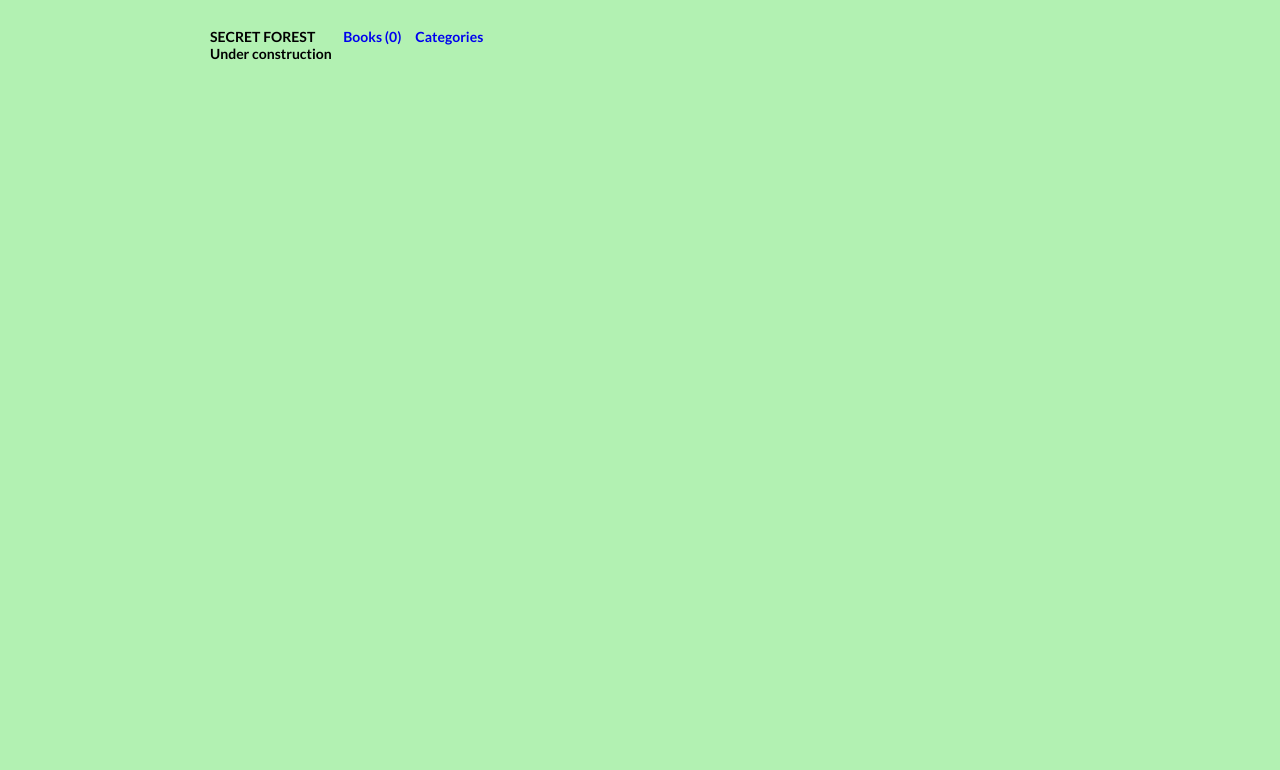
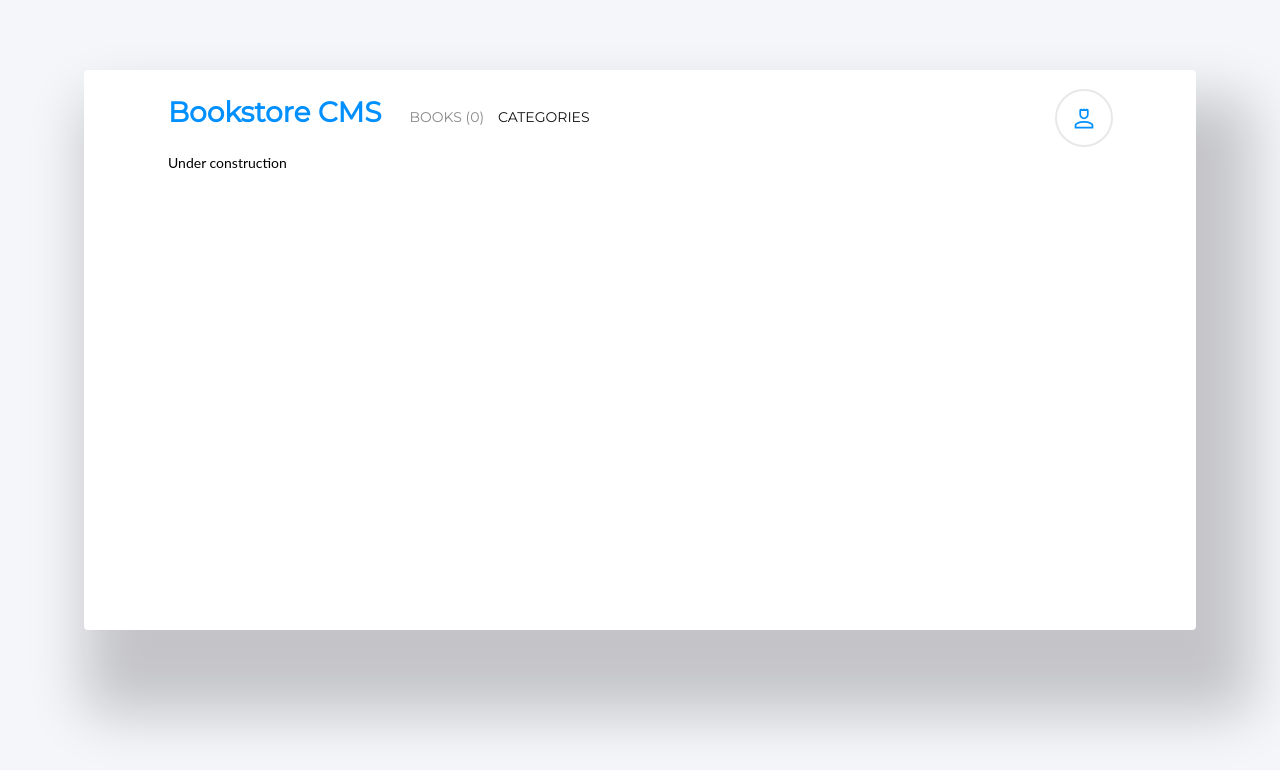
Before and after one commit to khanh-devos/rjs-bookstore-khanh, a React (Create React App) app: page /categories in a window 1280 px wide. Shown: the top 770 px of the page. Built offline with nearby package versions, Linux system fonts and the light colour scheme; no server answers.

Commit message:
Do styling the app following Zeplin project. - Adding react-circular-progressbar to build the middle column. - Integrate the delete button into the 'remove' button at the first column. - Leverage CSS to do the styling only.

```diff
--- a/package.json
+++ b/package.json
@@ -11,6 +11,7 @@
     "axios": "^1.4.0",
     "prop-types": "^15.8.1",
     "react": "^18.2.0",
+    "react-circular-progressbar": "^2.1.0",
     "react-dom": "^18.2.0",
     "react-redux": "^8.1.1",
     "react-router-dom": "^6.14.2",
--- a/src/App.css
+++ b/src/App.css
@@ -1,13 +1,20 @@
-@import url("https://fonts.googleapis.com/css?family=Lato:wght@500;700&display=swap");
-@import url("https://fonts.googleapis.com/css?family=Rajdhani:wght@500;700&display=swap");
+@import url("https://fonts.googleapis.com/css?family=Montserrat");
+@import url("https://fonts.googleapis.com/css?family=Roboto");
 
 :root {
-  --padding: 15em;
+  --padding: 5rem 6rem;
+  --headerHoriPadding: 6rem;
   --addNewBookForm: row;
 
+  @media screen and (max-width: 1000px) {
+    --padding: 1rem 2rem;
+    --headerHoriPadding: 2rem;
+  }
+
   @media screen and (max-width: 765px) {
-    --padding: 1em;
+    --padding: 1rem 1rem;
     --addNewBookForm: column;
+    --headerHoriPadding: 1rem;
   }
 }
 
@@ -20,55 +27,233 @@
 }
 
 body {
-  padding: 2em var(--padding);
-  background: rgb(178, 241, 178);
+  padding: var(--padding);
+  background: #f5f6fa;
+}
+
+.App {
+  box-shadow: 2rem 4rem 4rem 2rem rgba(0, 0, 0, 0.2);
+  border-radius: 4px;
+  background: #fff;
+  min-height: 40rem;
+  max-height: 70rem;
+  overflow: auto;
+  padding-bottom: 7rem;
 }
 
 .header {
+  position: relative;
+  height: 6rem;
+  padding: 1.8rem var(--headerHoriPadding);
   display: flex;
   flex-direction: row;
   justify-content: flex-start;
-  align-items: center;
+  align-items: baseline;
+}
+
+.header-h1 {
+  font-size: 2rem;
+  font-family: Montserrat, fantasy;
+  font-weight: bolder;
+  color: #0290ff;
 }
 
 .header-ul {
   display: flex;
   flex-direction: row;
-  gap: 1em;
+  gap: 1rem;
   list-style: none;
   margin-left: 2em;
 }
 
 .header-ul-link {
   text-decoration: none;
+  font-family: Montserrat, fantasy;
+  color: #121212;
+  font-size: 1rem;
+  opacity: 0.5;
+}
+
+.header-icon {
+  position: absolute;
+  top: 1.4rem;
+  right: var(--headerHoriPadding);
+  height: 4rem;
+  width: 4rem;
+  border-radius: 50%;
+  display: flex;
+  flex-direction: row;
+  justify-content: center;
+  align-items: center;
+  outline: auto #e8e8e8;
+}
+
+.books {
+  padding: 1rem var(--headerHoriPadding);
 }
 
 .book-li {
+  padding: 2rem 1.7rem;
   list-style: none;
-  display: flex;
-  flex-direction: row;
-  width: 20em;
-  justify-content: space-between;
+  display: grid;
+  grid-template-columns: 1fr 1.2fr;
   margin: 0.2em 0;
 }
 
-.book-title-h3 {
-  flex: 1;
+.book-li-part-2 {
+  display: grid;
+  grid-template-columns: 1fr 1fr;
+  justify-content: center;
+  gap: 3rem;
+  text-align: left;
+}
+
+.circular-progress {
+  width: 4rem;
+  height: 4rem;
+}
+
+.circular-running-container {
+  display: flex;
+  flex-direction: row;
+  align-items: center;
+  gap: 0.5rem;
+  margin-top: 0.7rem;
+}
+
+.percentage {
+  font-family: Montserrat, fantasy;
+  font-size: 2rem;
+  color: #121212;
+}
+
+.current-chapter {
+  opacity: 0.5;
+  font-family: Roboto, fantasy;
+  font-size: 0.813rem;
+  font-weight: 300;
+  color: #121212;
+}
+
+.chapter-number {
+  font-family: Roboto, fantasy;
+  font-size: 1rem;
+  font-weight: 300;
+  letter-spacing: -0.4px;
+  color: #121212;
+  margin-top: 0.2rem;
+  margin-bottom: 1rem;
 }
 
 .addnewbook {
   display: flex;
   flex-direction: var(--addNewBookForm);
-  gap: 0.2em;
+  gap: 2em;
   margin: 1em 0;
 }
 
 .anb-input {
-  width: 15em;
+  flex: 1;
   font-size: 1.2em;
+  font-family: Montserrat, fantasy;
+  letter-spacing: -0.15px;
+  border: 0.01rem solid #ddd;
+  padding: 1rem 1rem;
+  border-radius: 0.4rem;
+}
+
+.anb-input:focus-within {
+  outline: none;
 }
 
 .btn-type1 {
-  width: 5em;
-  font-size: 1.2em;
+  min-width: 5rem;
+  padding: 0.5rem 1.5rem;
+  font-size: 1em;
+  background: #0290ff;
+  border-radius: 0.2rem;
+  border: none;
+  font-family: RobotoSlab, fantasy;
+  font-weight: 300;
+  letter-spacing: 0.5px;
+  text-align: center;
+  color: #fff;
 }
+
+.btn-type1:hover {
+  box-shadow: 0.01rem 0.2rem 0.01rem 0.01rem #00508d;
+}
+
+.btn-type1:active {
+  box-shadow: none;
+  translate: 0 0.1rem;
+}
+
+.btn-type-2 {
+  border: none;
+  background: none;
+}
+
+.btn-type-2:hover {
+  font-weight: bolder;
+}
+
+.anb-button {
+  width: 11rem;
+  font-family: Roboto, fantasy;
+  font-size: 1rem;
+  font-weight: bold;
+  letter-spacing: 0.5px;
+  text-align: center;
+  color: #fff;
+}
+
+.book-category-h3 {
+  opacity: 0.5;
+  font-family: Montserrat, fantasy;
+  font-size: 0.875rem;
+  font-weight: bold;
+  color: #121212;
+}
+
+.book-title-h3 {
+  font-family: Roboto, fantasy;
+  font-size: 1.375rem;
+  font-weight: bold;
+  letter-spacing: -0.2px;
+  color: #121212;
+  height: 2rem;
+}
+
+.book-author-h3 {
+  font-family: Roboto, fantasy;
+  font-size: 0.875rem;
+  font-weight: 300;
+  color: #4386bf;
+}
+
+.title-btn-container {
+  margin-top: 1.3rem;
+  display: flex;
+  flex-direction: row;
+  gap: 1rem;
+}
+
+.add-nb-title {
+  font-family: Montserrat, fantasy;
+  font-size: 1.25rem;
+  font-weight: bold;
+  letter-spacing: -0.18px;
+  color: #888;
+  margin-top: 4.5rem;
+  margin-bottom: 1rem;
+}
+
+.category {
+  padding: 0 var(--headerHoriPadding);
+}
+
+.right-line {
+  border-right: 0.1rem solid #dadada;
+  padding-right: 1rem;
+}
--- a/src/App.js
+++ b/src/App.js
@@ -1,5 +1,5 @@
 import {
-  BrowserRouter, Link, Route, Routes,
+  BrowserRouter, Route, Routes, NavLink,
 } from 'react-router-dom';
 import { useDispatch, useSelector } from 'react-redux';
 import { useEffect } from 'react';
@@ -8,6 +8,7 @@ import './App.css';
 import Categories from './components/Categories';
 import Books from './components/Books';
 import { fetchGetBooks } from './redux/books/bookSlice';
+import { FaceIcon } from './icons';
 
 function App() {
   const dispatch = useDispatch();
@@ -19,22 +20,36 @@ function App() {
   return (
     <div className="App">
 
-      <BrowserRouter>
+      <BrowserRouter className="browser">
         <header className="header">
-          <h1>
-            SECRET FOREST
+          <h1 className="header-h1">
+            Bookstore CMS
           </h1>
           <ul className="header-ul">
             <li>
-              <Link className="header-ul-link" to="/">
-                Books
+              <NavLink
+                className="header-ul-link"
+                to="/"
+                style={({ isActive }) => (isActive ? { opacity: 1 } : { opacity: 0.5 })}
+              >
+                BOOKS
                 (
                 {amount}
                 )
-              </Link>
+              </NavLink>
             </li>
-            <li><Link className="header-ul-link" to="/categories">Categories</Link></li>
+            <li>
+              <NavLink
+                className="header-ul-link"
+                to="/categories"
+                style={({ isActive }) => (isActive ? { opacity: 1 } : { opacity: 0.5 })}
+              >
+                CATEGORIES
+              </NavLink>
+            </li>
           </ul>
+
+          <span className="header-icon"><FaceIcon /></span>
         </header>
 
         <Routes>
--- a/src/components/AddNewBook.jsx
+++ b/src/components/AddNewBook.jsx
@@ -31,11 +31,15 @@ export default function AddNewBook() {
   }, [amount, dispatch]);
 
   return (
-    <form className="addnewbook" onSubmit={handleSubmit}>
-      <input className="anb-input" required name="title" type="text" placeholder="title" />
-      <input className="anb-input" required name="author" type="text" placeholder="author" />
+    <div>
+      <header className="add-nb-title">ADD NEW BOOK</header>
+      <form className="addnewbook" onSubmit={handleSubmit}>
+        <input className="anb-input" required name="title" type="text" placeholder="Book Title" />
+        <input className="anb-input" required name="author" type="text" placeholder="Author" />
 
-      <button className="anb-button btn-type1" type="submit">Add</button>
-    </form>
+        <button className="anb-button btn-type1" type="submit">ADD BOOK</button>
+      </form>
+    </div>
+
   );
 }
--- a/src/components/Books.jsx
+++ b/src/components/Books.jsx
@@ -8,7 +8,6 @@ export default function Books() {
 
   return (
     <div className="books">
-      <AddNewBook />
 
       <ul className="books-ul">
         {
@@ -17,10 +16,15 @@ export default function Books() {
           key={uuidv4()}
           title={book.title}
           itemId={book.item_id}
+          category={book.category}
+          author={book.author}
         />
       ))
       }
       </ul>
+
+      <AddNewBook />
+
     </div>
   );
 }
--- a/src/components/Categories.jsx
+++ b/src/components/Categories.jsx
@@ -3,5 +3,5 @@ import { useSelector } from 'react-redux';
 export default function Categories() {
   const { categories } = useSelector((store) => store.category);
 
-  return (<div>{categories[0]}</div>);
+  return (<div className="category">{categories[0]}</div>);
 }
--- /dev/null
+++ b/src/components/RunningNum.jsx
@@ -0,0 +1,16 @@
+import { PropTypes } from 'prop-types';
+
+export default function RunningNumber({ num }) {
+  // const [run, setRun] = useState(0);
+
+  return (
+    <div className="running">
+      <div className="percentage">{`${num}%`}</div>
+      <h3 className="current-chapter">Completed</h3>
+    </div>
+  );
+}
+
+RunningNumber.propTypes = {
+  num: PropTypes.number.isRequired,
+};
--- /dev/null
+++ b/src/components/Title.jsx
@@ -0,0 +1,36 @@
+import { PropTypes } from 'prop-types';
+import { useDispatch } from 'react-redux';
+import { removeBook } from '../redux/books/bookSlice';
+
+export default function Title({
+  title, category, author, itemId,
+}) {
+  const dispatch = useDispatch();
+
+  return (
+    <div className="book-li-part-1">
+      <h3 className="book-category-h3">{category}</h3>
+      <h3 className="book-title-h3">{title}</h3>
+      <h3 className="book-author-h3">{author}</h3>
+
+      <div className="title-btn-container">
+        <button type="button" className="btn-type-2 book-author-h3 right-line">Comments</button>
+        <button
+          className="btn-type-2 book-author-h3 right-line"
+          type="button"
+          onClick={() => dispatch(removeBook(itemId))}
+        >
+          Remove
+        </button>
+        <button type="button" className="btn-type-2 book-author-h3">Edit</button>
+      </div>
+    </div>
+  );
+}
+
+Title.propTypes = {
+  title: PropTypes.string.isRequired,
+  category: PropTypes.string.isRequired,
+  author: PropTypes.string.isRequired,
+  itemId: PropTypes.string.isRequired,
+};
--- /dev/null
+++ b/src/icons.jsx
@@ -0,0 +1,22 @@
+export const FaceIcon = () => (
+  <svg xmlns="http://www.w3.org/2000/svg" widths="2rem" height="2rem" viewBox="0 -960 960 960">
+    <path fill="#0290ff" d="M480-440q-66 0-113-47t-47-113v-140q0-25 17.5-42.5T380-800q15 0 28.5 7t21.5 20q8-13 21.5-20t28.5-7q15 0 28.5 7t21.5 20q8-13 21.5-20t28.5-7q25 0 42.5 17.5T640-740v140q0 66-47 113t-113 47Zm0-60q42 0 71-29t29-71v-120H380v120q0 42 29 71t71 29ZM160-120v-94q0-38 19-65t49-41q67-30 128.5-45T480-380q62 0 123 15.5t127.921 44.694q31.301 14.126 50.19 40.966Q800-252 800-214v94H160Zm60-60h520v-34q0-16-9.5-30.5T707-266q-64-31-117-42.5T480-320q-57 0-111 11.5T252-266q-14 7-23 21.5t-9 30.5v34Zm260 0Zm0-540Z" />
+  </svg>
+);
+
+export const CartIcon = () => (
+  <svg
+    xmlns="http://www.w3.org/2000/svg"
+    className="h-6 w-6 "
+    fill="none"
+    viewBox="0 0 24 24"
+    stroke="currentColor"
+    strokeWidth={2}
+  >
+    <path
+      strokeLinecap="round"
+      strokeLinejoin="round"
+      d="M16 11V7a4 4 0 00-8 0v4M5 9h14l1 12H4L5 9z"
+    />
+  </svg>
+);
```
Also changed, not shown: src/components/BookItem.jsx (+58 -12 lines), 1 other file (tests, documents, lock files or other folders).
